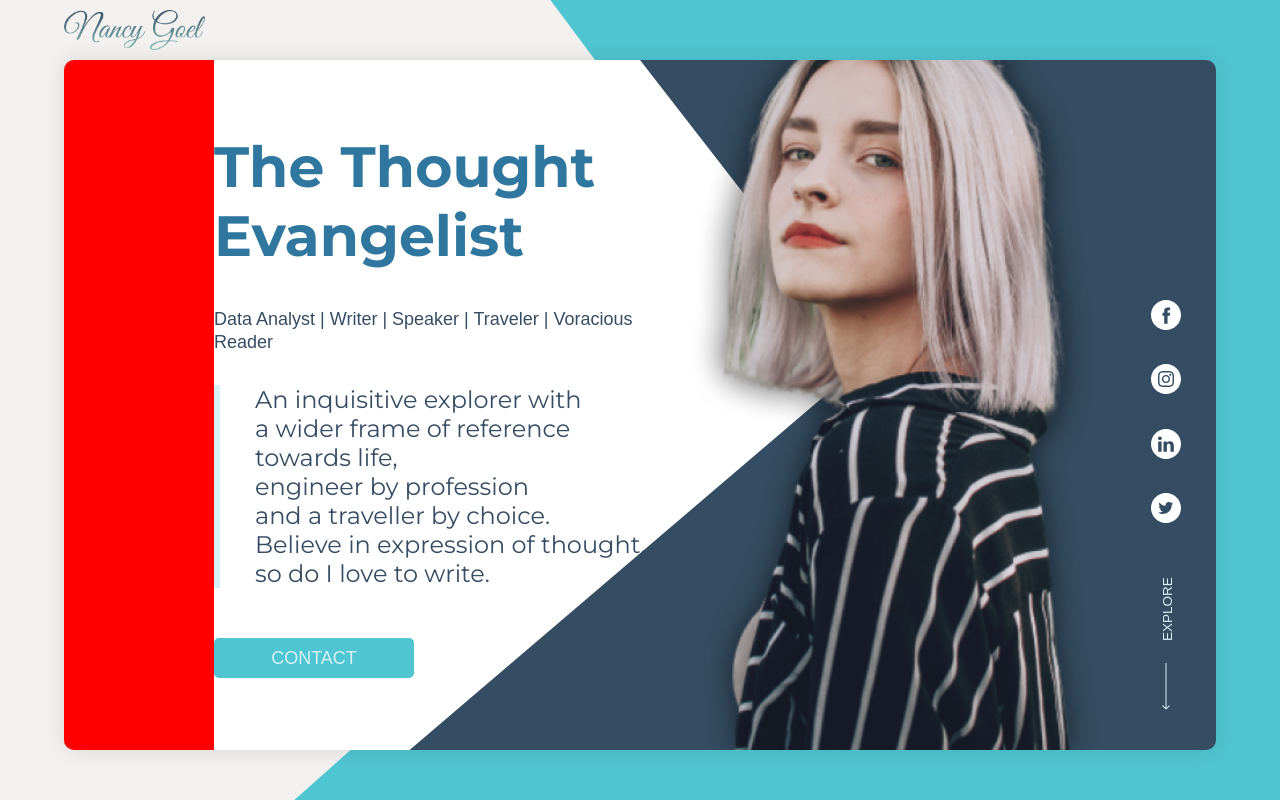
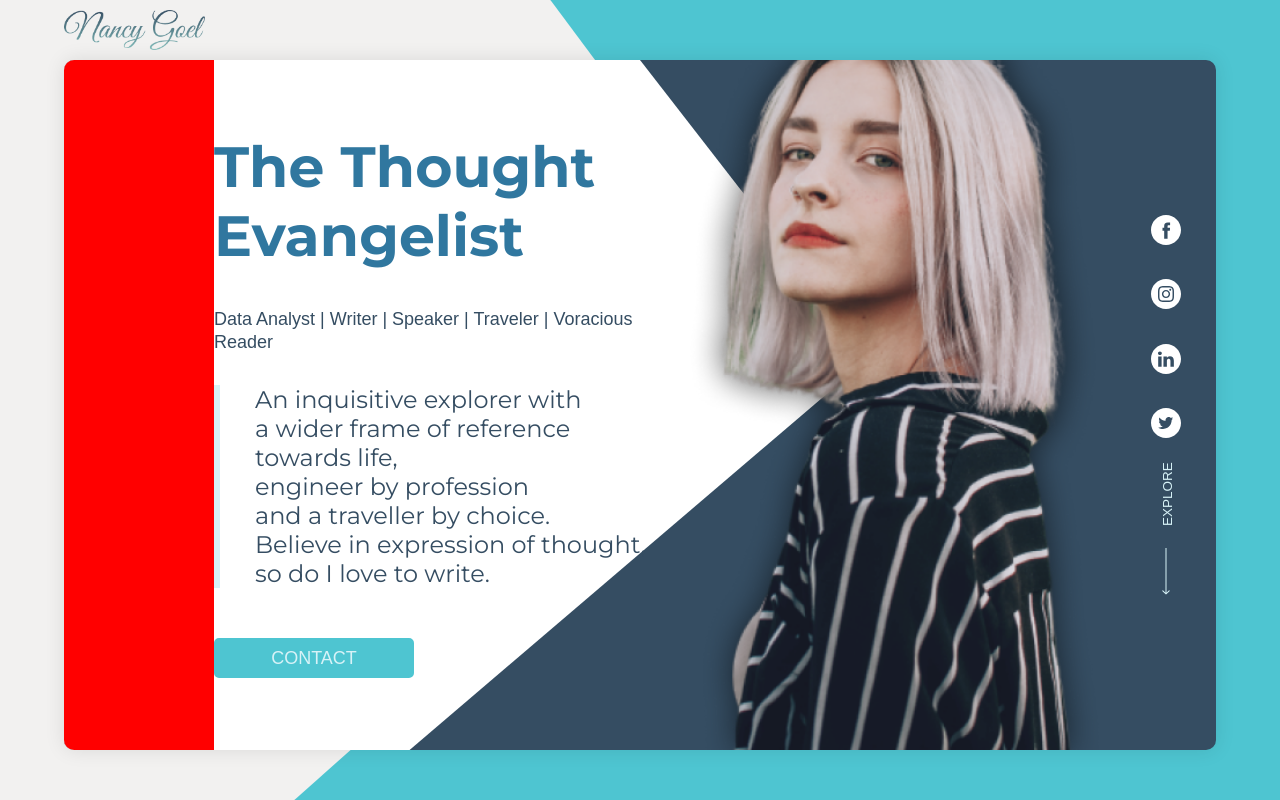
Before and after one commit to soumen-saniel/nancy-portfolio, a Gatsby site: page / in a window 1280 px wide. Built offline with nearby package versions, Linux system fonts and the light colour scheme; Gatsby itself is replaced by a stand-in of ours; a web font is replaced by a local one.

Commit message:
fix: social icon container css

```diff
--- a/src/views/Home/styles.module.scss
+++ b/src/views/Home/styles.module.scss
@@ -24,6 +24,7 @@
 .home_social_links {
   align-items: center;
   display: flex;
+  flex-flow: column;
   justify-content: center;
   width: 100px;
 
@@ -34,11 +35,10 @@
 
 .home_explore_more {
   align-items: center;
-  bottom: 40px;
   display: flex;
   flex-flow: column;
+  margin-top: 60px;
   justify-content: center;
-  position: absolute;
 
   div {
     color: $bg-2;
```
